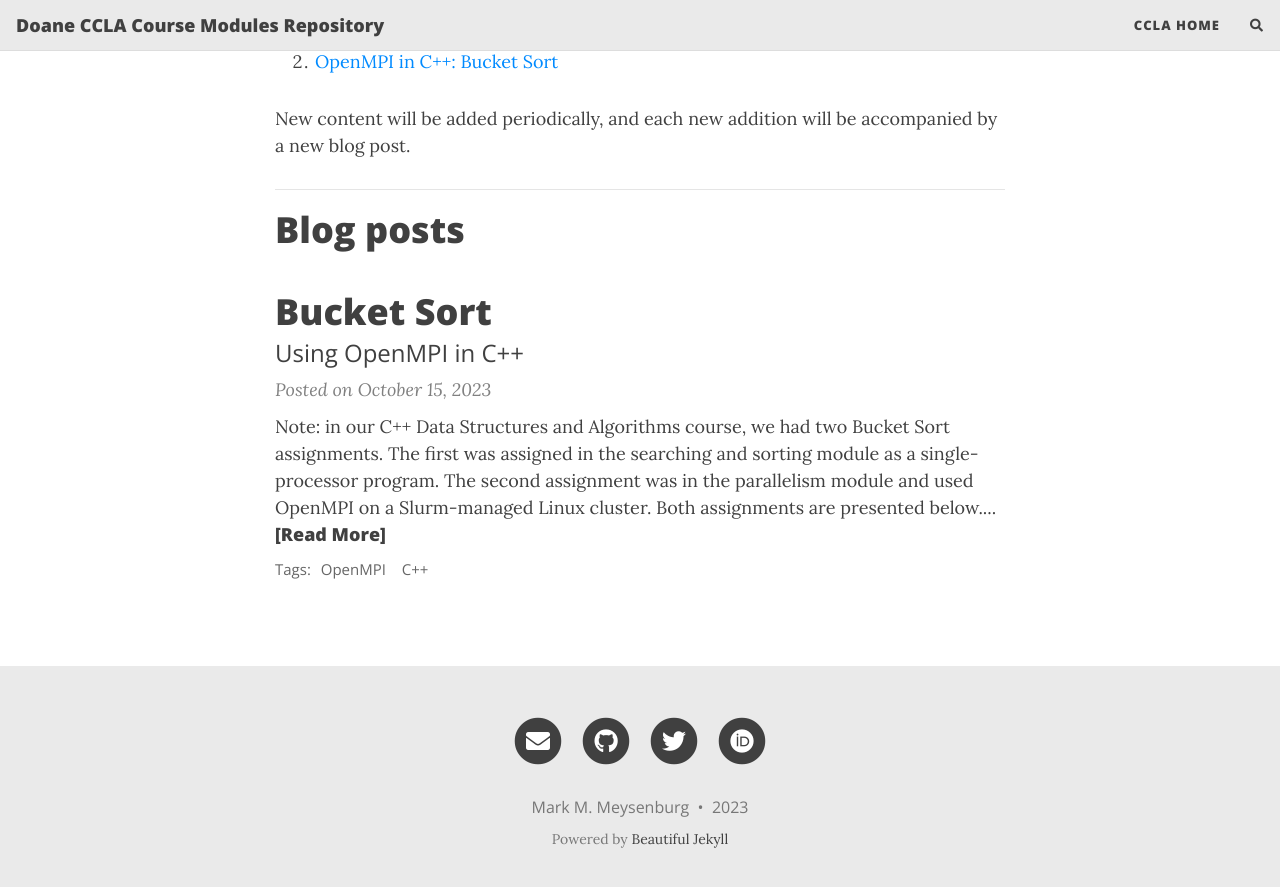
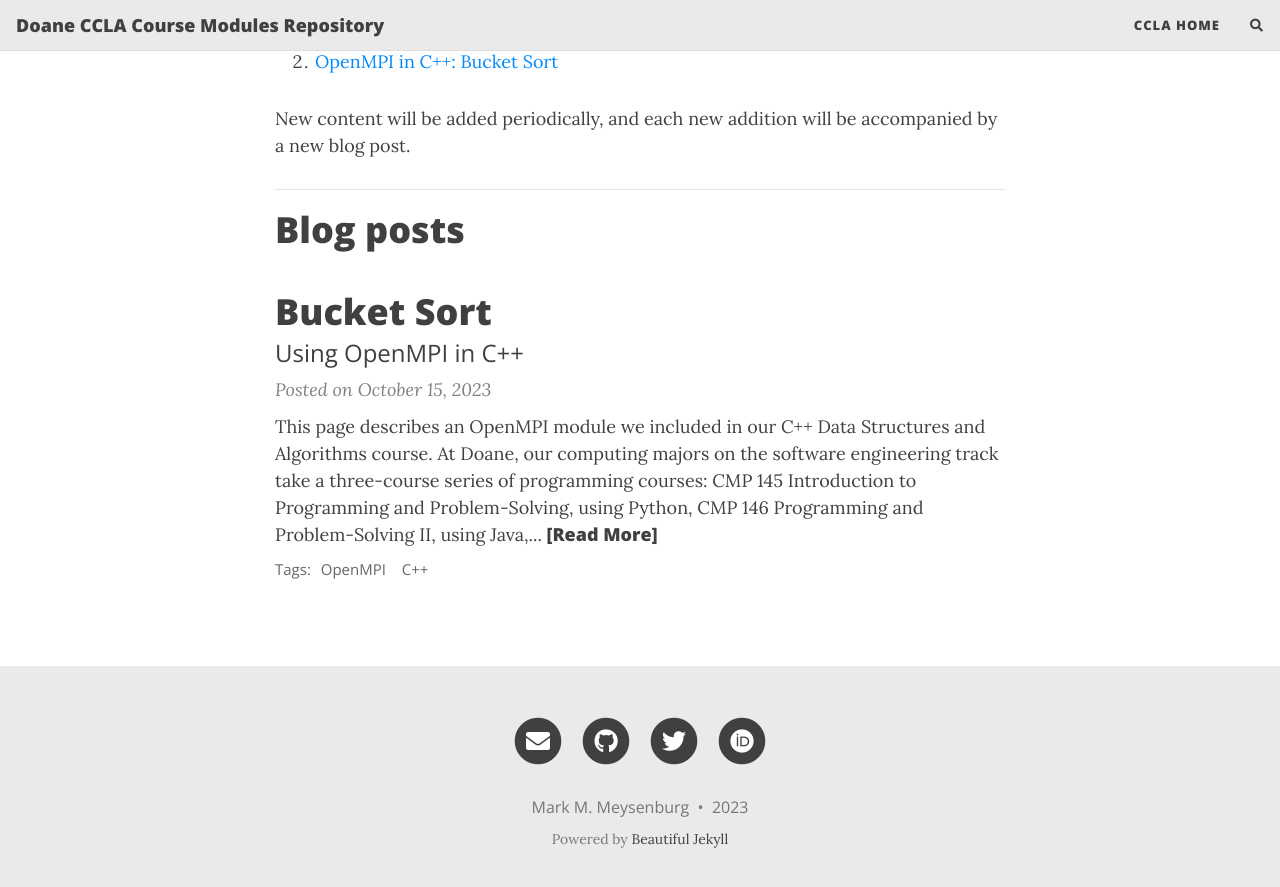
Before and after one commit to mmeysenburg/ccla-class-modules, a Jekyll site: the page built from index.md, in a window 1280 px wide and 900 px high, scrolled down 542 px. Shown: the top 887 px of the window. Built offline with Jekyll 4.4.1, drawn with Linux system fonts in a browser that asks for light colours; nearby versions of some CDN libraries; our own code applies the rules of GitHub Pages for plain Markdown files; the list of posts is cut into pages by our own code; comment, search, counter and statistics services are not loaded; part of the change alters nothing that is shown.

Commit message:
Updated bucket sort post with full details

````diff
--- a/_posts/2023-10-15-bucket-sort.md
+++ b/_posts/2023-10-15-bucket-sort.md
@@ -6,17 +6,31 @@ tags: [OpenMPI,C++]
 comments: false
 ---
 
-**Note**: in our C++ Data Structures and Algorithms course, we had two Bucket Sort assignments. The first was assigned in the searching and sorting module as a single-processor program. The second assignment was in the parallelism module and used OpenMPI on a Slurm-managed Linux cluster. Both assignments are presented below.
+This page describes an OpenMPI module we included in our C++ Data Structures and Algorithms course. At Doane, our computing majors on the software engineering track take a three-course series of programming courses:
+
+1. CMP 145 Introduction to Programming and Problem-Solving, using Python,
+2. CMP 146 Programming and Problem-Solving II, using Java, and
+3. CMP 246 Data Structures and Algorithms, using C++.
+
+This module is the capstone of the CMP 246 course.
+
+In the course, we have two Bucket Sort assignments. The first is assigned in the searching and sorting module as a single-processor program. The second assignment is in the parallelism module and uses OpenMPI on a Slurm-managed Linux cluster. Both assignments are presented below, along with the slides and source code for the module.
 
 ---
 
 ## First assignment: uni-processor bucket sort
 
+### Module materials
+
+Here are the slides and sample code used in the CMP 246 searching and sorting module.
+
 [Searching and sorting slides](../assets/slides/searching-and-sorting.pptx)
 
 [Searching and sorting code](../assets/code/bucket-sort-single/search-n-sort.zip)
 
-In this assignment, you will implement a sorting algorithm that can sort faster than the general O(n lg n) speed limit normally associated with sorting algorithms. Here, we will take advantage of specific characteristics of the data in order to improve performance, with a *Bucket Sort* algorithm. We assume that we are sorting floating point numbers in the half-open range [0, 1), and use a probably counterintuitive algorithm to break the speed limit.
+### Assignment: bucket sort
+
+In this assignment, you will implement a sorting algorithm that can sort faster than the general O(n lg n) speed limit normally associated with sorting algorithms. Here, we will take advantage of specific characteristics of the data in order to improve performance, with a *Bucket Sort* algorithm. We assume that we are sorting floating point numbers in the half-open range [0, 1\right), and use a probably counterintuitive algorithm to break the speed limit.
 
 Here is an example. Suppose we are sorting an array containing 20 floating point numbers, like this:
 
@@ -28,11 +42,11 @@ We will distribute these values into 10 "buckets", which are smaller arrays or l
 
 ![Bucket Sort diagram](https://i.imgur.com/7kLfq3T.png)
 
-Once the values have been distributed, we use an efficient sorting algorithm to sort the values in each bucket. Then, we copy all of the values from bucket zero into the original array, followed by all the values from bucket one, then all the values from bucket two, and so on.
+Once the values have been distributed, we use an efficient sorting algorithm (such as quicksort) to sort the values in each bucket. Then, we copy all of the values from bucket zero into the original array, followed by all the values from bucket one, then all the values from bucket two, and so on.
 
 The time complexity of bucket sort is O(n + k), where n is the size of the array, and k is the number of buckets.
 
-The code for this module has three files to get you started: `BucketSort.h`, `main.cpp`, and a Bash `makefile`. Follow the `TODO` instructions in `BucketSort.h` to complete the bucket sort algorithm. Once you have successfully implemented the sort, assuming you are in a Bash environment, execute the program with a command like this:
+The code for this module has three files to get you started, in the `2-Assignment` directory: `BucketSort.h`, `main.cpp`, and a Bash `makefile`. Follow the `TODO` instructions in `BucketSort.h` to complete the bucket sort algorithm. Once you have successfully implemented the sort, assuming you are in a Bash environment, execute the program with a command like this:
 
 ```
 ./bucketSort 24
@@ -62,3 +76,43 @@ The program in `main.cpp` will run your bucket sort and our quicksort algorithm
 ```
 
 In particular, your bucket sort column should show that your algorithm is faster than the quicksort!
+
+---
+
+## Parallelism module and second assignment
+
+### Module introduction
+
+In this module, we will introduce parallel computing, and look at several parallel programming examples using the OpenMPI system. You can run the code in Replit, on Doane's supercomputer, Onyx, on your own Linux machine, or in a Windows Subsystem for Linux on your PC.
+
+### Module materials
+
+Here are the materials for the module:
+
+[OpenMPI slides, part 1](../assets/slides/openmpi-1.pptx)
+
+[OpenMPI slides, part 2](../assets/slides/openmpi-2.pptx)
+
+[OpenMPI slides, part 3](../assets/slides/openmpi-3.pptx)
+
+[OpenMPI slides, part 4](../assets/slides/openmpi-4.pptx)
+
+[Module source code](../assets/code/parallel-module/parallel-module.zip)
+
+### Module assignment: parallel bucket sort
+
+In this assignment, we will parallelize our bucket sort algorithm from the sorting module assignment. We will use six processors, like this:
+
+![Parallel bucket sort processors](https://i.imgur.com/xUCbbJi.png)
+
+Your parallel program should work like this:
+
+Processor 0 is the root processor. It creates an array of 10,000,000 doubles in the half-closed range [0, 1), and divides them into five buckets (versus 10 from the previous sorting assignment). Then, the root processor sends the data from the five buckets to five sub-processors.
+Processors 1 through 5, the subprocesses, each receive one bucket and place the values in a local array. Then, the subprocess sorts the local array, using an efficient sorting procedure. Finally, each subprocessor sends its local array back to the root processor.
+Processor 0 receives the sorted arrays from the subprocessors, and appends them together back into the original array. The result should be a sorted version of the original array.
+
+In the module's code repository, you will find the directory `5-assignment`. Inside the directory, you'll find these files:
+
+`PA10.cpp` : Skeleton code for the parallelized bucket sort. Search for `TODO` in this file and complete the program.
+`makefile` : MPI build instructions, executed via the `make` command.
+`buckets.job` : SLURM batch job to run the code on a Linux cluster.
````
